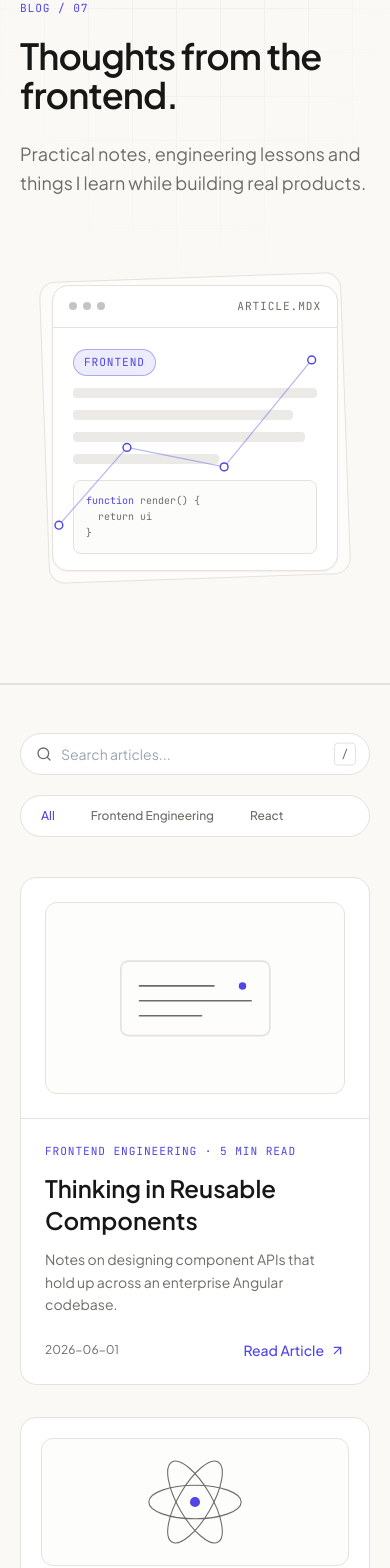
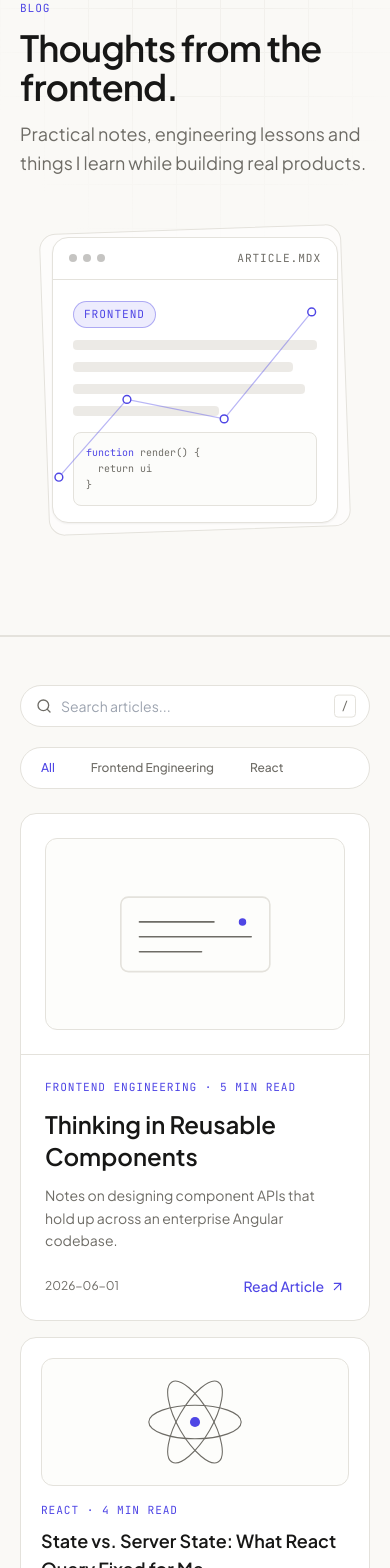
Before and after one commit to Rohitjangid17/rohit-jangid-portfolio, a React (Vite) app: page /blog in a window 390 px wide. Shown: the part 80-1648 px from the top of the page. Built offline with nearby package versions, Linux system fonts and the light colour scheme.

Commit message:
blog page responsive

```diff
--- a/src/pages/Blog/index.tsx
+++ b/src/pages/Blog/index.tsx
@@ -28,7 +28,7 @@ export default function Blog() {
     <>
       <BlogHero />
 
-      <section className="py-12 border-t border-border">
+      <section className="py-12 sm:py-16 border-t border-border">
         <Container>
           <div className="flex flex-col gap-5 sm:flex-row sm:items-center sm:justify-between">
             <SearchBar query={query} setQuery={setQuery} />
@@ -44,12 +44,12 @@ export default function Blog() {
               transition={{ duration: 0.25 }}
             >
               {filtered.length === 0 ? (
-                <p className="mt-16 text-center text-muted">No articles found.</p>
+                <p className="mt-8 sm:mt-16 text-center text-muted">No articles found.</p>
               ) : (
                 <>
                   {featured && <FeaturedPost post={featured} />}
                   {rest.length > 0 && (
-                    <div className="mt-8 grid gap-5 sm:grid-cols-2 lg:grid-cols-3">
+                    <div className="mt-4 sm:mt-8 grid gap-5 sm:grid-cols-2 lg:grid-cols-3">
                       {rest.map((p, i) => (
                         <PostCard key={p.slug} post={p} index={i} />
                       ))}
@@ -79,7 +79,7 @@ function BlogHero() {
         className="pointer-events-none absolute inset-0 -z-10 opacity-[0.35] [background-image:linear-gradient(to_right,theme(colors.border)_1px,transparent_1px),linear-gradient(to_bottom,theme(colors.border)_1px,transparent_1px)] [background-size:44px_44px] [mask-image:radial-gradient(ellipse_70%_60%_at_50%_0%,black_35%,transparent_85%)]"
       />
       <Container className="relative flex min-h-[64vh] flex-col justify-center py-20 sm:min-h-[70vh]">
-        <div className="grid items-center gap-14 lg:grid-cols-[1.05fr_0.95fr]">
+        <div className="grid items-center gap-7 sm:gap-14 lg:grid-cols-[1.05fr_0.95fr]">
           <div>
             <motion.p
               initial={reduceMotion ? false : { opacity: 0, y: 8 }}
@@ -87,14 +87,14 @@ function BlogHero() {
               transition={{ duration: 0.5 }}
               className="mono-label text-accent"
             >
-              BLOG / 07
+              BLOG
             </motion.p>
 
             <motion.h1
               initial={reduceMotion ? false : { opacity: 0, y: 14 }}
               animate={{ opacity: 1, y: 0 }}
               transition={{ duration: 0.6, delay: 0.08 }}
-              className="mt-5 text-4xl font-semibold leading-[1.08] tracking-tight sm:text-5xl lg:text-[3.4rem]"
+              className="mt-3 sm:mt-6 text-4xl font-semibold leading-[1.08] tracking-tight sm:text-5xl lg:text-[3.4rem]"
             >
               Thoughts from the frontend.
             </motion.h1>
@@ -103,7 +103,7 @@ function BlogHero() {
               initial={reduceMotion ? false : { opacity: 0, y: 14 }}
               animate={{ opacity: 1, y: 0 }}
               transition={{ duration: 0.6, delay: 0.16 }}
-              className="mt-6 max-w-lg text-lg leading-relaxed text-muted"
+              className="mt-3 sm:mt-6 max-w-lg text-lg leading-relaxed text-muted"
             >
               Practical notes, engineering lessons and things I learn while
               building real products.
@@ -340,7 +340,7 @@ function TopicVisual({ category, large = false }: { category: string; large?: bo
 
 function FeaturedPost({ post }: { post: Post }) {
   return (
-    <Reveal className="mt-10">
+    <Reveal className="mt-6 sm:mt-12">
       <Link
         to={`/blog/${post.slug}`}
         className="group grid gap-0 overflow-hidden rounded-2xl border border-border bg-card transition-colors duration-300 hover:border-accent/60 lg:grid-cols-[1.1fr_1fr]"
```
